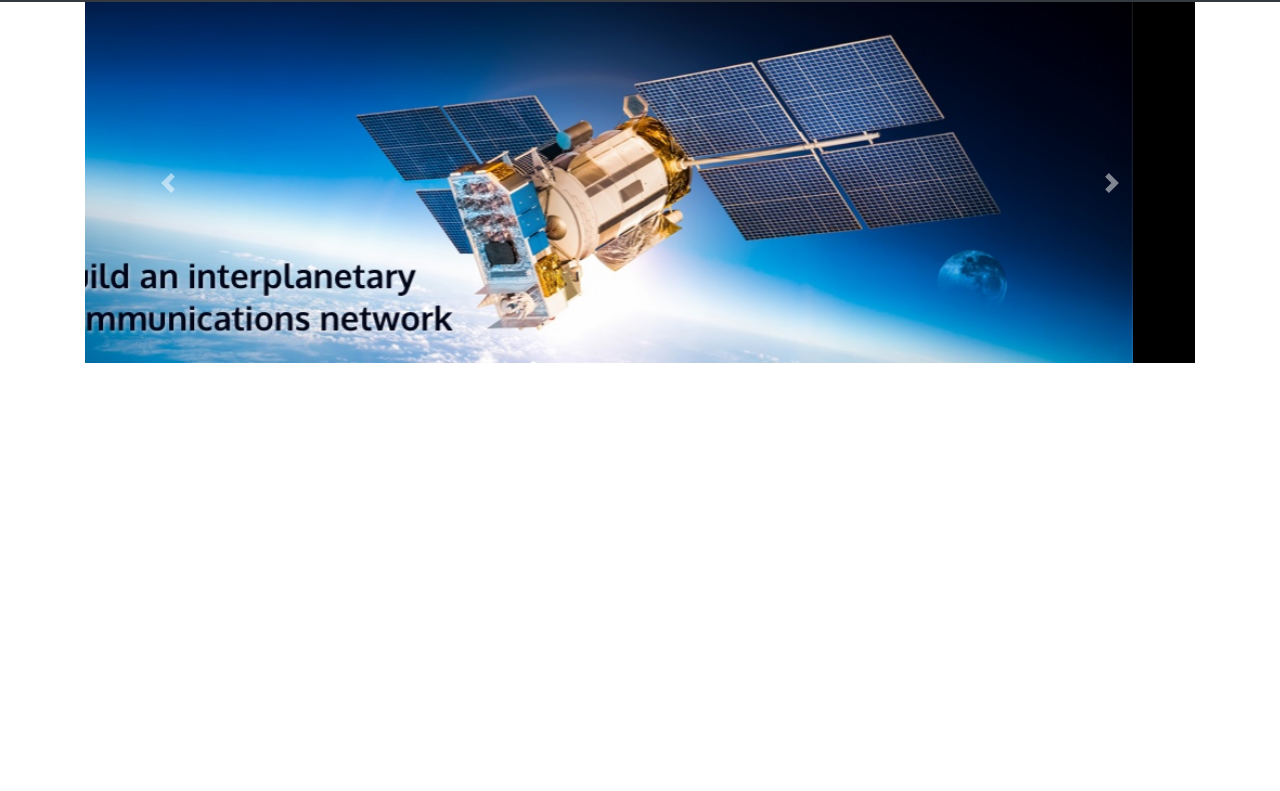
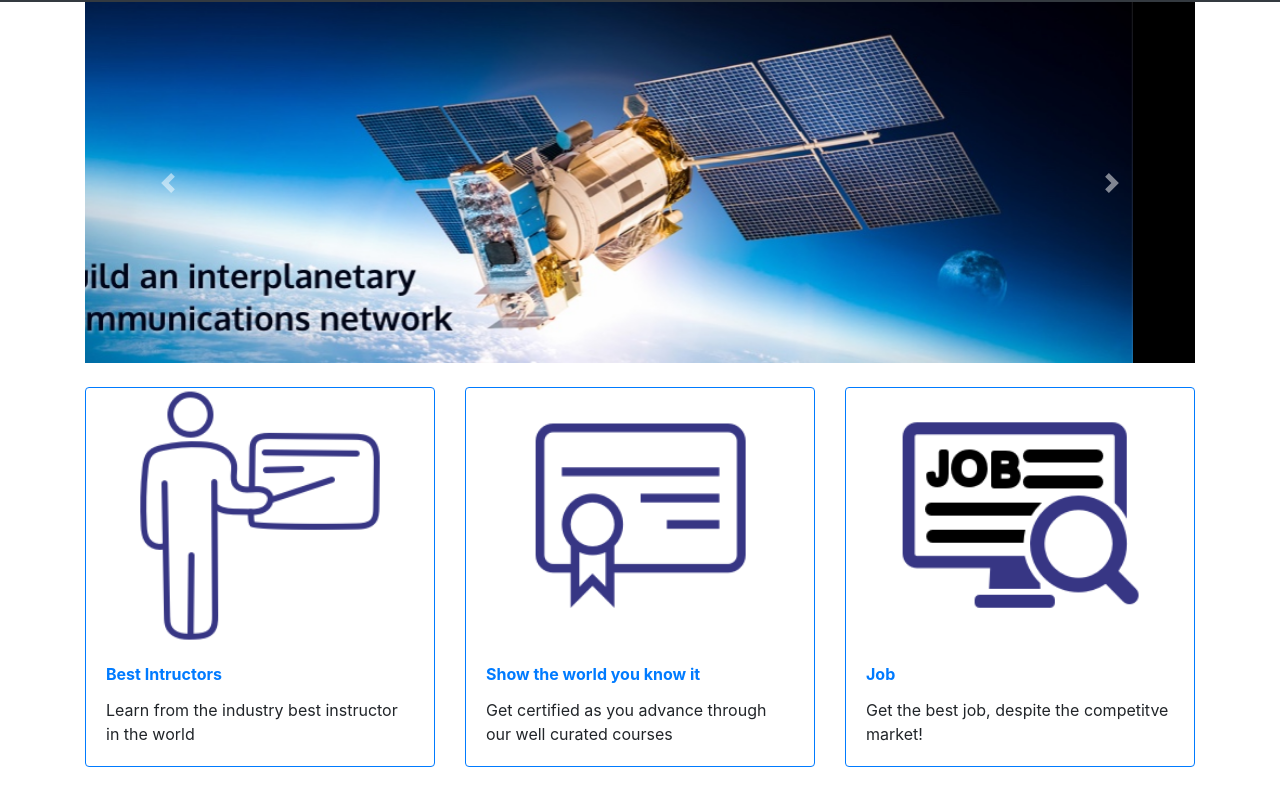
Before and after one commit to Haroonabdulrazaq/Space-School, a plain HTML site: page index.html in a window 1280 px wide. Shown: the part 74-865 px from the top of the page. Before the commit the page ends 800 px from the top, so only its background shows below. Drawn offline with nearby package versions, Linux system fonts and the light colour scheme.

Commit message:
Add the info card

```diff
--- a/index.html
+++ b/index.html
@@ -93,6 +93,48 @@
         	</div>
         </div>
 
+        <!-- Info-Card -->
+        <div class="container my-4">
+        	<div class="row">
+
+        		<div class="col-12 col-lg-4 my-3 my-lg-0">
+        			<div class="card border border-primary rounded">
+        				<img src="image/instruction.png" alt="instruction" class="card-img-top">
+	        			<div class="card-body  ">
+	        				<div class="card-title text-primary font-weight-bolder">Best Intructors</div>
+	        				<div class="card-text">
+	        					Learn from the industry best instructor in the world
+	        				</div>
+	        			</div>
+        			</div>
+        		</div>
+
+				<div class="col-12 col-lg-4 my-3 my-lg-0">
+        			<div class="card border border-primary rounded">
+        				<img src="image/certificate.png" alt="instruction" class="card-img-top">
+	        			<div class="card-body">
+	        				<div class="card-title text-primary font-weight-bolder">Show the world you know it</div>
+	        				<div class="card-text">
+	        					Get certified as you advance through our well curated courses
+	        				</div>
+	        			</div>
+        			</div>
+        		</div>
+        		<div class="col-12 col-lg-4 my-3 my-lg-0">
+        			<div class="card border border-primary rounded">
+        				<img src="image/job.png" alt="instruction" class="card-img-top">
+	        			<div class="card-body">
+	        				<div class="card-title text-primary font-weight-bolder">Job</div>
+	        				<div class="card-text">
+	        					Get the best job, despite the competitve market!
+	        				</div>
+	        			</div>
+        			</div>
+        		</div>
+
+        	</div>
+
+        </div>
 
 
 
```
Also changed, not shown: image/certificate.png (added), image/instruction.png (added), image/job.png (added), image/l.jpg (deleted).
